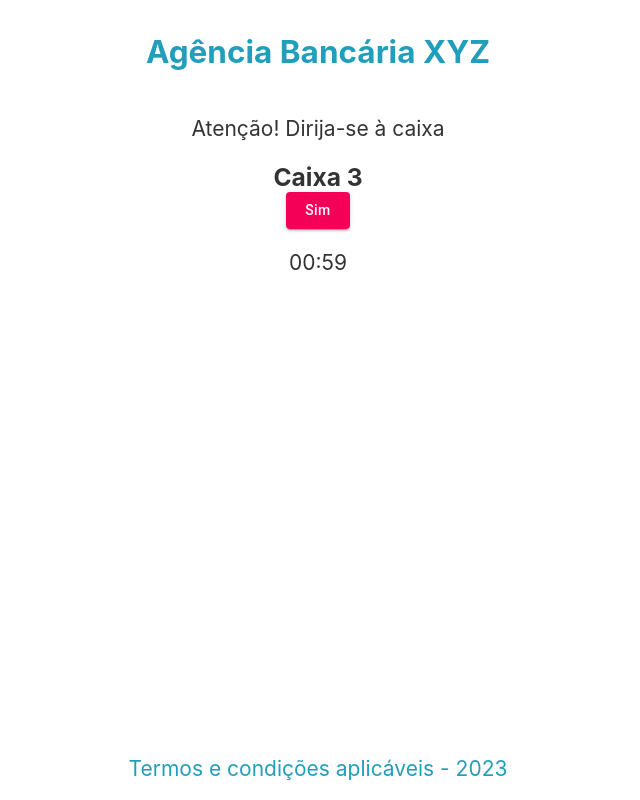
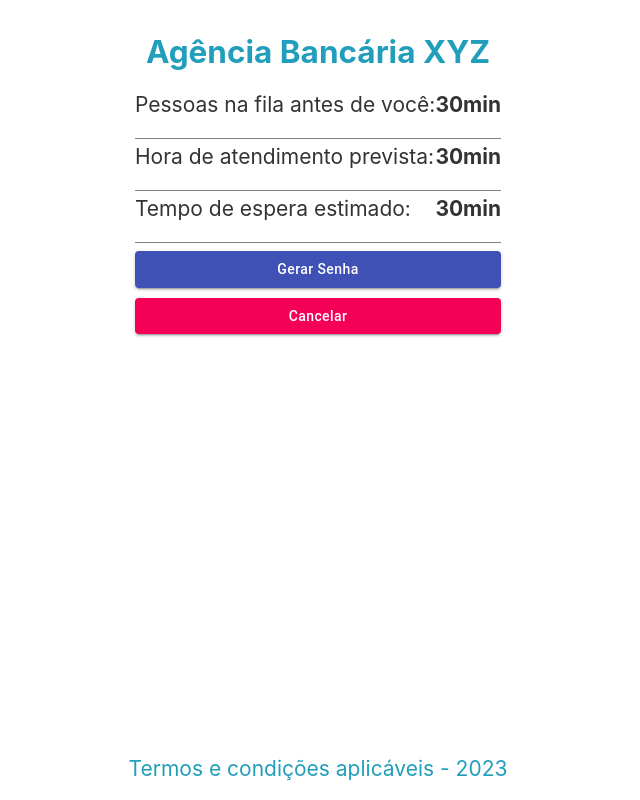
Before and after one commit to ClaydLena/eFila, a React (Create React App) app: page /senha in a window 1280 px wide. Shown: the whole page, without its empty margins (322-962 px from the left). Built offline with nearby package versions, Linux system fonts and the light colour scheme.

Commit message:
updating senha page

```diff
--- a/src/components/layout/Layout.js
+++ b/src/components/layout/Layout.js
@@ -3,7 +3,7 @@ import { makeStyles } from '@material-ui/core/styles';
 
 const getStyles = makeStyles(() => ({
   layout: {
-    width:'35%',
+    // width:'35%',
     height:'95vh',
     padding:'3vh 0 0 0',
     color:'#333333 !important',
--- a/src/pages/Senha.js
+++ b/src/pages/Senha.js
@@ -2,35 +2,22 @@ import React from "react";
 import Buttons from "../components/button/Button";
 import Layout from "../components/layout/Layout";
 import { getStyles } from "./Styles";
+import { useNavigate } from "react-router-dom";
 
-function showInfo(moment) {
+function Senha() {
     const classes = getStyles()
+    const navigate = useNavigate()
+    const [confirmed, setConfirmed] = React.useState(false)
 
-    switch (moment) {
-        case "confirm":
+    function handleCancel(){
+        navigate('/')
+    }
+
     return (
         <React.Fragment>
-                    <div>
-                        <p>Será antendido dentro de <strong>30min</strong></p>
-                        <div className={classes.btnsGridLayout}>
-                            <Buttons
-                                label='Gerar Senha'
-                                variant='contained'
-                                color='primary'
-                                onClick={() => console.log(0)}
-                            />
-                            <Buttons
-                                label='Cancelar'
-                                variant='contained'
-                                color='secondary'
-                                onClick={() => console.log(0)}
-                            />
-                        </div>
-                    </div>
-                </React.Fragment>
-            );
-        case "show_feedback":
-            return (
+            <Layout>
+                {
+                    confirmed ?
                         <React.Fragment>
                             <div>
                                 <p>Senha gerada com sucesso, memorize-a e fique atento à chamada.</p>
@@ -38,37 +25,42 @@ function showInfo(moment) {
                                 <h3>D0003</h3>
                             </div>
                         </React.Fragment>
-            )
-        case "show_call":
-            return (
+                        :
                         <React.Fragment>
                             <div>
-                        <p>Atenção! Dirija-se à caixa</p>
-                        <h3>Caixa 3</h3>
+                                <div className={classes.senhaTxt}>
+                                    <p>Pessoas na fila antes de você:</p>
+                                    <strong>30min</strong>
+                                </div>
+                                <div className={classes.senhaTxt}>
+                                    <p>Hora de atendimento prevista:</p>
+                                    <strong>30min</strong>
+                                </div>
+                                <div className={classes.senhaTxt}>
+                                    <p>Tempo de espera estimado:</p>
+                                    <strong>30min</strong>
+                                </div>
+
+                                <div className={classes.btnsGridLayout}>
                                     <Buttons
-                            label='Sim'
+                                        label='Gerar Senha'
+                                        variant='contained'
+                                        color='primary'
+                                        onClick={() => setConfirmed(true)}
+                                    />
+                                    <Buttons
+                                        label='Cancelar'
                                         variant='contained'
                                         color='secondary'
-                            onClick={() => console.log(0)}
+                                        onClick={() => handleCancel()}
                                     />
-                        <p>00:59</p>
+                                </div>
                             </div>
                         </React.Fragment>
-            )
                 }
-}
-
-
-function Service() {
-    const classes = getStyles()
-
-    return (
-        <React.Fragment>
-            <Layout>
-                {showInfo("show_call")}
             </Layout>
         </React.Fragment>
     )
 }
 
-export default Service
+export default Senha
--- a/src/pages/Styles.js
+++ b/src/pages/Styles.js
@@ -10,13 +10,20 @@ export const getStyles = makeStyles(() => ({
         display: 'grid',
         gridTemplateColumns: 'auto auto',
         columnGap: '10px',
-        width:'100%',
+        // width:'100%',
         placeContent:'center'
     },
     feedbackLayout: {
         display: 'flex',
         flexDirection: 'column',
         alignItems: 'center',
+    },
+    senhaTxt :{
+        display: 'flex',
+        alignItems: 'center',
+        justifyContent:'space-between',
+        margin: '-3vh 0 1vh 0 !important',
+        borderBottom:'1px solid grey'
     }
 }));
 
@@ -24,7 +31,7 @@ export const panelStyles = makeStyles(() => ({
     container: {
         display: 'grid',
         gridTemplateColumns: '49% 2% 49%',
-        width: '100%',
+        // width: '100%',
         height: '90vh'
     },
     gridItem: {
@@ -54,12 +61,12 @@ export const loginStyles = makeStyles(() => ({
         display: 'flex',
         placeContent: 'center',
         backgroundColor: '#bdbdbd',
-        width: '100%',
+        // width: '100%',
     },
     card: {
         height: '450px',
         marginTop: '50px',
-        width: '400px',
+        // width: '400px',
         textalign: 'center !important',
         alignItems:'center',
         borderRadius: '50%',
```
Lines whose indentation alone changed are shown as unchanged.
